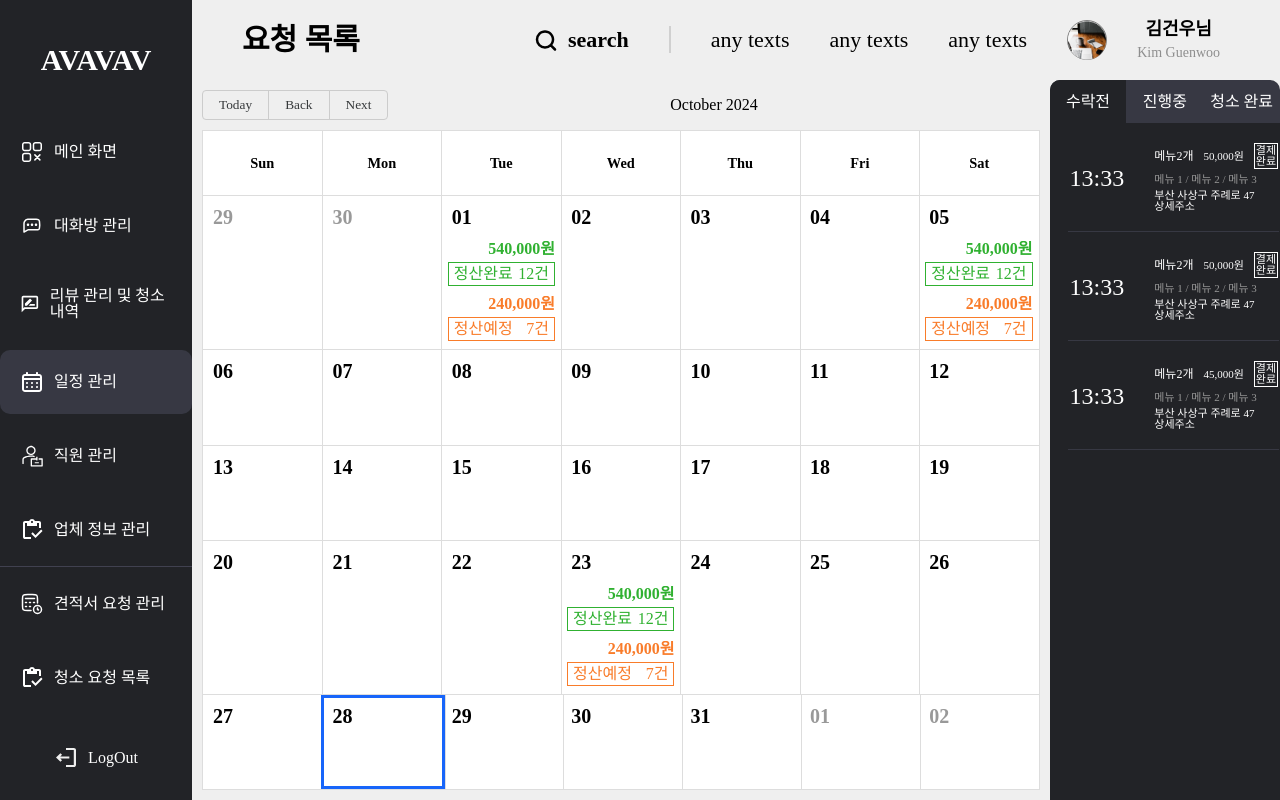
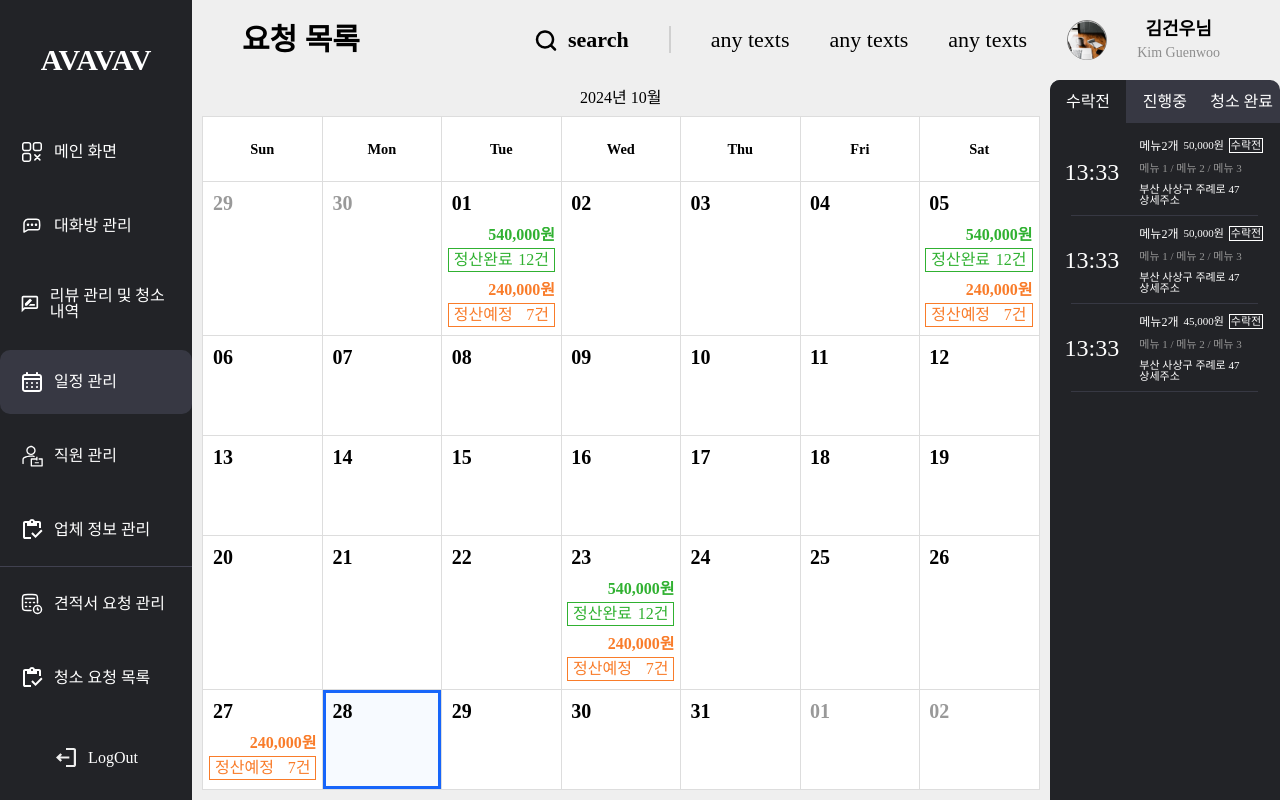
Before and after one commit to bbageon/Cleaning-Enterprise, a React (Create React App) app: page /schedule in a window 1280 px wide. Built offline with nearby package versions, Linux system fonts and the light colour scheme; no server answers; a web font is replaced by a local one.

Commit message:
feat : adding schedule info

```diff
--- a/src/api/API.js
+++ b/src/api/API.js
@@ -1,5 +1,10 @@
 import ApiManager from './ApiManager';
 const $http = new ApiManager();
+
+export const getTimeFormat = (dateFormat) => {
+  const date = new Date(dateFormat);
+  return Math.floor(date.getTime() / 1000);
+}
 
 const parameterToPath = (path, params = {}) => {
   const keys = Object.keys(params);
--- /dev/null
+++ b/src/assets/bg/index.js
@@ -0,0 +1 @@
+export { ChatRoomBG } from './chatroom_bg.png';
--- a/src/components/Layout/MainLayout/MainLayout.tsx
+++ b/src/components/Layout/MainLayout/MainLayout.tsx
@@ -16,7 +16,7 @@ const MainLayout: React.FC<MainLayoutProps> = ({
     children,
     page = '',
     isShowSidebar = true,
-    tabList,
+    tabList = new CSidebarTab(),
 }) => {
     return (
         <div className="layout">
--- a/src/components/Layout/MainSidebar/MainSidebar.css
+++ b/src/components/Layout/MainSidebar/MainSidebar.css
@@ -44,8 +44,13 @@
     background-color: #222327;
 }
 
+.main-sidebar .contents {
+    padding: 5px;
+}
+
 .main-sidebar .contents .tab.visible {
     display: inline-block;
+    width: 100%;
 }
 
 .main-sidebar .contents .tab.invisible {
--- a/src/routes/pages/Common/Schedule/Schedule.css
+++ b/src/routes/pages/Common/Schedule/Schedule.css
@@ -931,8 +931,16 @@ button.rbc-input::-moz-focus-inner {
 }
 
 .rbc-today {
-    /* z-index: 10;
-    background-color: #eaf6ff66; */
+    position: relative;
+}
+
+.rbc-today::after {
+    content: '';
+    position: absolute;
+    width: 100%;
+    height: 100%;
+    background-color: #E5EEFE50;
+
     border: 3px solid #1765FA !important;
 }
 
@@ -982,3 +990,7 @@ button.rbc-input::-moz-focus-inner {
     position: relative;
     z-index: -2;
 }
+
+.rbc-btn-group:first-child {
+    display: none;
+}
--- a/src/routes/pages/Common/Schedule/ScheduleContainer.js
+++ b/src/routes/pages/Common/Schedule/ScheduleContainer.js
@@ -2,6 +2,7 @@ import { useState } from "react";
 import { useCustomContext } from "../../../../context/CustomContext";
 import SchedulePresenter from "./SchedulePresenter";
 import { ScheduleInfo } from "./components";
+import { getTimeFormat } from "../../../../api/API";
 
 const ScheduleContainer = () => {
     const { navigate } = useCustomContext();
@@ -10,7 +11,6 @@ const ScheduleContainer = () => {
             request_date: '13:33',
             quantity: 2,
             total_price: 50000,
-            request_status: '결제 완료',
             clean_address: '부산 사상구 주례로 47',
             clean_address_detail: '상세주소',
         },
@@ -18,7 +18,6 @@ const ScheduleContainer = () => {
             request_date: '13:33',
             quantity: 2,
             total_price: 50000,
-            request_status: '결제 완료',
             clean_address: '부산 사상구 주례로 47',
             clean_address_detail: '상세주소',
         },
@@ -26,7 +25,6 @@ const ScheduleContainer = () => {
             request_date: '13:33',
             quantity: 2,
             total_price: 45000,
-            request_status: '결제 완료',
             clean_address: '부산 사상구 주례로 47',
             clean_address_detail: '상세주소',
         },
@@ -36,7 +34,6 @@ const ScheduleContainer = () => {
             request_date: '14:33',
             quantity: 2,
             total_price: 60000,
-            request_status: '결제 완료',
             clean_address: '부산 사상구 주례로 47',
             clean_address_detail: '상세주소',
         },
@@ -44,7 +41,6 @@ const ScheduleContainer = () => {
             request_date: '15:25',
             quantity: 2,
             total_price: 50000,
-            request_status: '결제 완료',
             clean_address: '부산 사상구 주례로 47',
             clean_address_detail: '상세주소',
         },
@@ -52,7 +48,6 @@ const ScheduleContainer = () => {
             request_date: '13:33',
             quantity: 2,
             total_price: 48000,
-            request_status: '결제 완료',
             clean_address: '부산 사상구 주례로 47',
             clean_address_detail: '상세주소',
         },
@@ -62,7 +57,6 @@ const ScheduleContainer = () => {
             request_date: '11:33',
             quantity: 2,
             total_price: 60000,
-            request_status: '결제 완료',
             clean_address: '부산 사상구 주례로 47',
             clean_address_detail: '상세주소',
         },
@@ -70,7 +64,6 @@ const ScheduleContainer = () => {
             request_date: '12:25',
             quantity: 2,
             total_price: 50000,
-            request_status: '결제 완료',
             clean_address: '부산 사상구 주례로 47',
             clean_address_detail: '상세주소',
         },
@@ -78,7 +71,6 @@ const ScheduleContainer = () => {
             request_date: '13:33',
             quantity: 2,
             total_price: 48000,
-            request_status: '결제 완료',
             clean_address: '부산 사상구 주례로 47',
             clean_address_detail: '상세주소',
         },
@@ -96,7 +88,10 @@ const ScheduleContainer = () => {
                         }
                     })
                 },
-                children: <ScheduleInfo scheduleInfos={beforeAccept} />,
+                children: <ScheduleInfo
+                    scheduleInfos={beforeAccept}
+                    type='beforeAccept'
+                />,
             },
             {
                 title: '진행중',
@@ -108,7 +103,10 @@ const ScheduleContainer = () => {
                         }
                     })
                 },
-                children: <ScheduleInfo scheduleInfos={cleaning} />,
+                children: <ScheduleInfo
+                    scheduleInfos={cleaning}
+                    type='cleaning'
+                />,
             },
             {
                 title: '청소 완료',
@@ -120,14 +118,19 @@ const ScheduleContainer = () => {
                         }
                     })
                 },
-                children: <ScheduleInfo scheduleInfos={cleanDone} />,
+                children: <ScheduleInfo
+                    scheduleInfos={cleanDone}
+                    type='cleanDone'
+                />,
             },
         ],
         current_tab: '수락전',
     })
 
     const onSelected = (e) => {
-        console.log(e.slots[0])
+        const time = getTimeFormat(e.slots[0]);
+
+        // 시간에 맞는 청소요청 정보 가져오기
     }
 
     return (
--- a/src/routes/pages/Common/Schedule/SchedulePresenter.jsx
+++ b/src/routes/pages/Common/Schedule/SchedulePresenter.jsx
@@ -1,6 +1,7 @@
 import { Calendar, momentLocalizer } from 'react-big-calendar';
 import moment from 'moment';
 import { MainLayout } from '../../../../components';
+import { CalendarToolBar } from './components/CalendarToolBar';
 
 import './Schedule.css';
 
@@ -82,6 +83,18 @@ const SchedulePresenter = ({
             start: new Date('2024-10-01T13:45:00-05:00'),
             end: new Date('2024-10-01T14:00:00-05:00')
         },
+        {
+            title:
+                <div className='calculate schedule'>
+                    <div className='sub-text'>240,000원</div>
+                    <div className='main-text'>
+                        <span>정산예정</span>
+                        <span>7건</span>
+                    </div>
+                </div>,
+            start: new Date('2024-10-27T13:45:00-05:00'),
+            end: new Date('2024-10-27T14:00:00-05:00')
+        },
     ];
 
     moment.locale('ko-KR');
@@ -97,13 +110,14 @@ const SchedulePresenter = ({
                 localizer={localizer}
                 startAccessor='start'
                 endAccessor='end'
-                // components={{
-                //     toolbar: () => (<></>)
-                // }}
+                tooltipAccessor='renderable'
                 events={events}
                 draggableAccessor={(event) => true}
                 views={['month']}
                 onSelectSlot={onSelected}
+                components={{
+                    toolbar: CalendarToolBar
+                }}
                 selectable
             />
         </MainLayout>
--- /dev/null
+++ b/src/routes/pages/Common/Schedule/components/CalendarToolBar/CalendarToolBar.jsx
@@ -0,0 +1,14 @@
+import './CalendarToolBar.css';
+
+export const CalendarToolBar = ({
+    date,
+}) => {
+
+    return (
+        <div className="rbc-toolbar">
+            <span className="rbc-toolbar-label">
+                {`${date.getFullYear()}년 ${date.getMonth() + 1}월`}
+            </span>
+        </div>
+    )
+}
--- /dev/null
+++ b/src/routes/pages/Common/Schedule/components/CalendarToolBar/index.js
@@ -0,0 +1 @@
+export { CalendarToolBar } from './CalendarToolBar.jsx';
--- a/src/routes/pages/Common/Schedule/components/ScheduleInfo/ScheduleInfo.css
+++ b/src/routes/pages/Common/Schedule/components/ScheduleInfo/ScheduleInfo.css
@@ -1,12 +1,12 @@
 .schedule-info {
     display: flex;
-    justify-content: center;
+    justify-content: space-around;
     align-items: center;
     gap: 10px;
 
     position: relative;
 
-    padding: 10px;
+    padding: 10px 0;
 }
 
 .schedule-info::after {
@@ -27,9 +27,7 @@
     display: flex;
     flex-direction: column;
     justify-content: center;
-    gap: 5px;
-
-    padding: 10px;
+    gap: 10px;
 
     font-size: 11px;
     word-break: keep-all;
@@ -38,7 +36,7 @@
 .schedule-info .info .menu-info {
     display: flex;
     align-items: center;
-    gap: 10px;
+    gap: 5px;
 }
 
 .schedule-info .info .menu-info span:first-child {
--- a/src/routes/pages/Common/Schedule/components/ScheduleInfo/ScheduleInfo.tsx
+++ b/src/routes/pages/Common/Schedule/components/ScheduleInfo/ScheduleInfo.tsx
@@ -3,10 +3,17 @@ import './ScheduleInfo.css';
 
 interface ScheduleInfoProps {
     scheduleInfos: Array<CScheduleInfo>;
+    type: string;
 }
 
+/**
+ *
+ * @param type: 'beforeAccept', 'cleaning', 'cleanDone'
+ * @returns
+ */
 export const ScheduleInfo: React.FC<ScheduleInfoProps> = ({
     scheduleInfos,
+    type = 'beforeAccept',
 }) => {
     console.log(scheduleInfos)
     return (
@@ -23,7 +30,12 @@ export const ScheduleInfo: React.FC<ScheduleInfoProps> = ({
                                 <div className="menu-info">
                                     <span>메뉴{quantity}개</span>
                                     <span>{total_price?.toLocaleString()}원</span>
-                                    <span>{request_status}</span>
+                                    {type === 'beforeAccept' &&
+                                        <span>수락전</span>}
+                                    {type === 'cleaning' &&
+                                        <span>진행중</span>}
+                                    {type === 'cleanDone' &&
+                                        <span>청소 완료</span>}
                                 </div>
                                 <div className="sub-menu-info">
                                     메뉴 1 / 메뉴 2 / 메뉴 3
```
Also changed, not shown: src/routes/pages/Common/Schedule/components/CalendarToolBar/CalendarToolBar.css (added), 1 other file (tests, documents, lock files or other folders).
